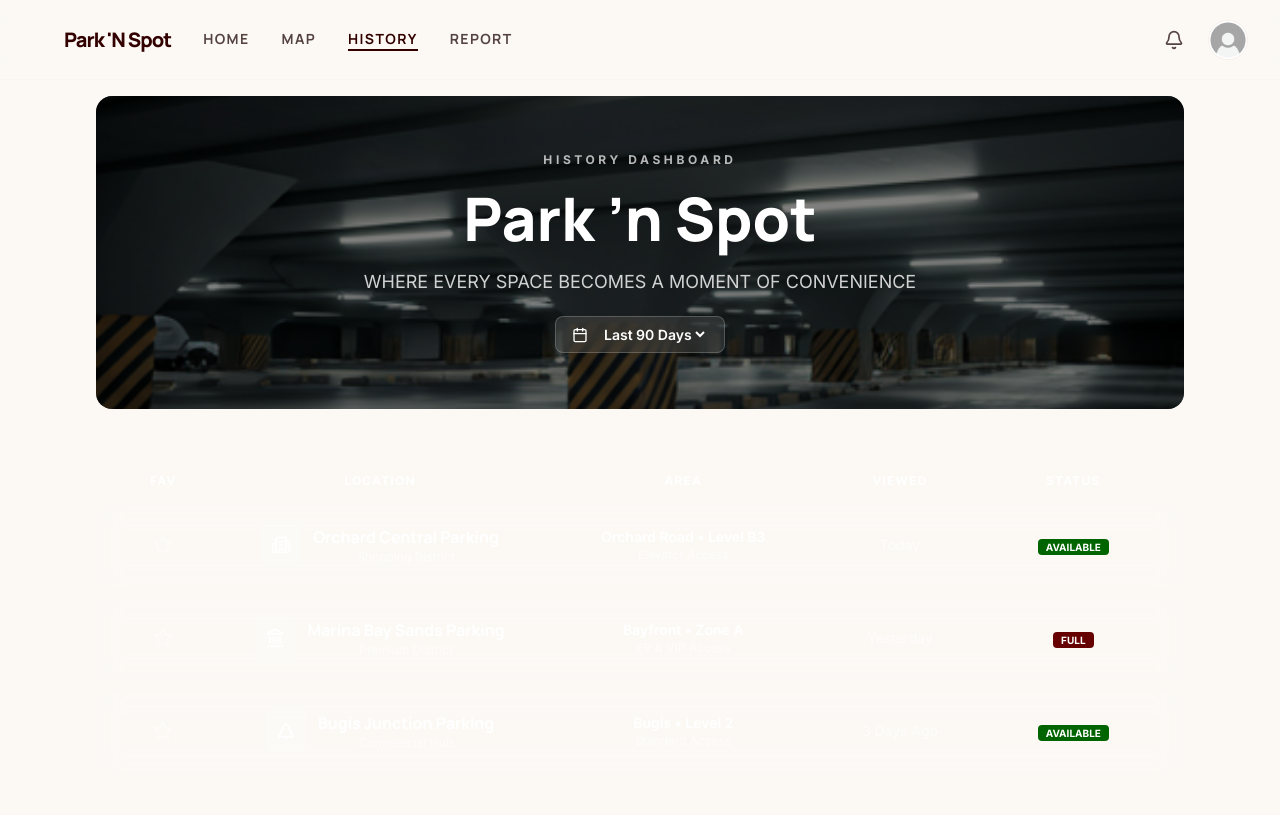
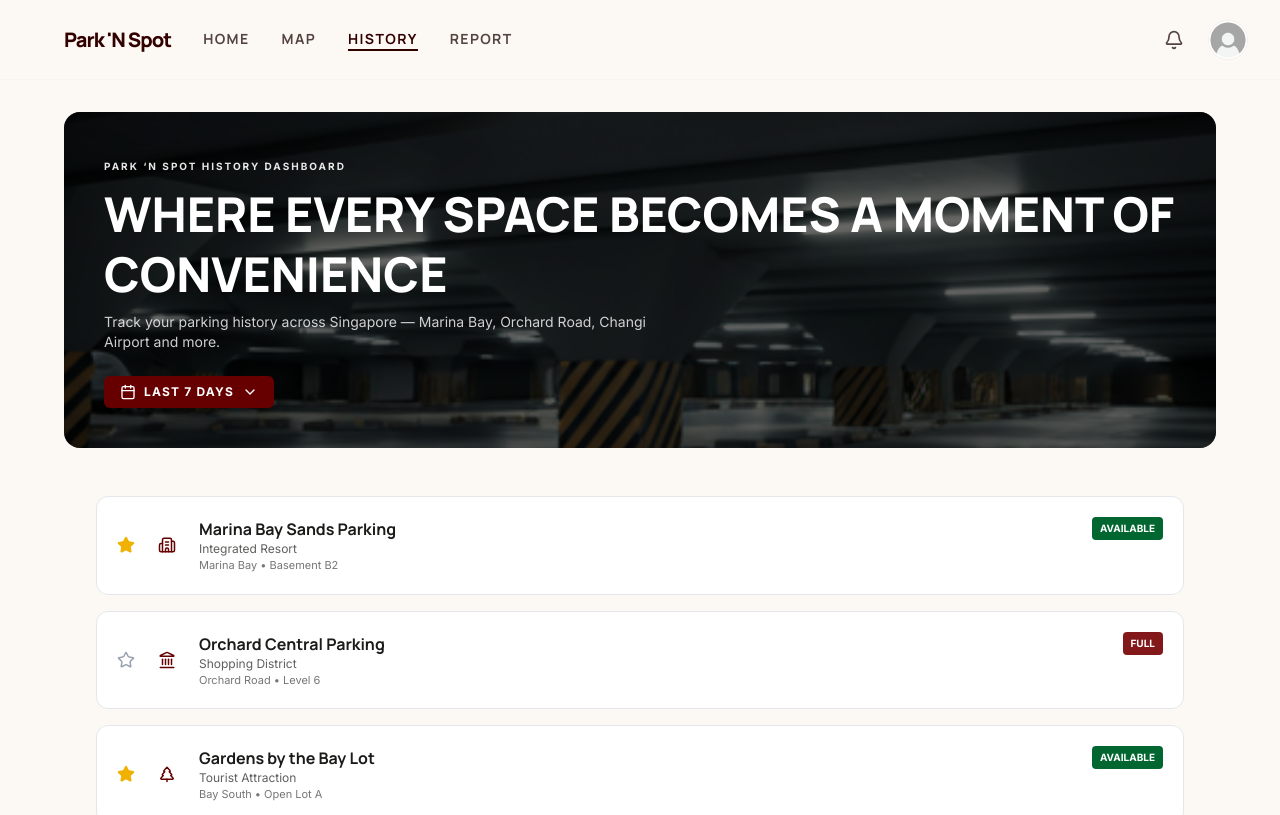
Before and after one commit to ELECTIVE12/PARK-N-SPOT, a React (Vite) app: page /history in a window 1280 px wide. Shown: the top 815 px of the page. Built offline with nearby package versions, Linux system fonts and the light colour scheme; sample sign-in values are in the browser's storage; what @react-pdf/renderer would draw is missing.

Commit message:
Update History.tsx

```diff
--- a/src/pages/user/History.tsx
+++ b/src/pages/user/History.tsx
@@ -1,210 +1,366 @@
-import React, { useState, useMemo } from 'react';
+import React, { useState, useRef } from 'react';
+import { motion } from 'motion/react';
 import {
-  Star,
   Building2,
   Landmark,
   TreePine,
-  Calendar
+  Star,
+  Calendar,
+  ChevronDown,
+  X
 } from 'lucide-react';
 import { cn } from '@/src/lib/utils';
 import findparkgo from "../../components/images/findparkgo.png";
 
 export default function History() {
 
-  const allLocations = [
+  const initialLocations = [
     {
+      id: 1,
+      name: "Marina Bay Sands Parking",
+      type: "Integrated Resort",
+      area: "Marina Bay • Basement B2",
+      status: "Available",
+      statusColor: "bg-green-800",
+      favorite: true,
+      active: false,
+      icon: Building2,
+      distance: "1.2 km",
+      slots: "120 slots"
+    },
+    {
+      id: 2,
       name: "Orchard Central Parking",
       type: "Shopping District",
-      area: "Orchard Road • Level B3",
-      access: "Elevator Access",
-      time: "Today",
-      status: "Available",
-      statusColor: "bg-[#006400]",
-      icon: Building2,
-      daysAgo: 0,
+      area: "Orchard Road • Level 6",
+      status: "Full",
+      statusColor: "bg-red-900",
+      favorite: false,
+      active: false,
+      icon: Landmark,
+      distance: "3.5 km",
+      slots: "0 slots"
     },
     {
-      name: "Marina Bay Sands Parking",
-      type: "Premium District",
-      area: "Bayfront • Zone A",
-      access: "EV & VIP Access",
-      time: "Yesterday",
-      status: "Full",
-      statusColor: "bg-[#660000]",
-      icon: Landmark,
-      daysAgo: 1,
+      id: 3,
+      name: "Gardens by the Bay Lot",
+      type: "Tourist Attraction",
+      area: "Bay South • Open Lot A",
+      status: "Available",
+      statusColor: "bg-green-800",
+      favorite: true,
+      active: false,
+      icon: TreePine,
+      distance: "2.0 km",
+      slots: "85 slots"
     },
     {
-      name: "Bugis Junction Parking",
-      type: "Commercial Hub",
-      area: "Bugis • Level 2",
-      access: "Standard Access",
-      time: "3 Days Ago",
+      id: 4,
+      name: "Changi Airport Terminal 3",
+      type: "Airport Parking",
+      area: "Terminal 3 • Basement 1",
       status: "Available",
-      statusColor: "bg-[#006400]",
-      icon: TreePine,
-      daysAgo: 3,
+      statusColor: "bg-green-800",
+      favorite: false,
+      active: false,
+      icon: Building2,
+      distance: "18 km",
+      slots: "300 slots"
     },
+    {
+      id: 5,
+      name: "VivoCity HarbourFront",
+      type: "Mall Parking",
+      area: "HarbourFront • Zone C",
+      status: "Full",
+      statusColor: "bg-red-900",
+      favorite: false,
+      active: false,
+      icon: Landmark,
+      distance: "6.1 km",
+      slots: "0 slots"
+    }
   ];
 
-  const [range, setRange] = useState(90);
-  const [favState, setFavState] = useState({});
+  const [locations, setLocations] = useState(initialLocations);
   const [visibleCount, setVisibleCount] = useState(3);
+  const [filterRange, setFilterRange] = useState("7");
+  const [openCalendar, setOpenCalendar] = useState(false);
+  const [selectedLocation, setSelectedLocation] = useState(null);
 
-  const filtered = useMemo(() => {
-    return allLocations.filter(item => item.daysAgo <= range);
-  }, [range]);
+  const buttonRef = useRef(null);
+  const [dropdownPos, setDropdownPos] = useState({ top: 0, left: 0, width: 0 });
 
-  const toggleFav = (index) => {
-    setFavState(prev => ({
-      ...prev,
-      [index]: !prev[index]
-    }));
+  const toggleCalendar = () => {
+    if (!openCalendar && buttonRef.current) {
+      const rect = buttonRef.current.getBoundingClientRect();
+      setDropdownPos({
+        top: rect.bottom + 8,
+        left: rect.left,
+        width: rect.width
+      });
+    }
+    setOpenCalendar(!openCalendar);
   };
 
-  const visibleLocations = filtered.slice(0, visibleCount);
+  const toggleFavorite = (id) => {
+    setLocations(prev =>
+      prev.map(loc =>
+        loc.id === id ? { ...loc, favorite: !loc.favorite } : loc
+      )
+    );
+  };
+
+  const setActive = (id) => {
+    const loc = locations.find(l => l.id === id);
+    setSelectedLocation(loc);
+
+    setLocations(prev =>
+      prev.map(loc =>
+        loc.id === id
+          ? { ...loc, active: true }
+          : { ...loc, active: false }
+      )
+    );
+  };
+
+  const loadMore = () => {
+    setVisibleCount(prev => prev + 2);
+  };
+
+  const options = [
+    { value: "7", label: "Last 7 Days" },
+    { value: "30", label: "Last 30 Days" },
+    { value: "90", label: "Last 90 Days" },
+    { value: "all", label: "All Time" }
+  ];
+
+  const selectedLabel =
+    options.find(o => o.value === filterRange)?.label;
 
   return (
-    <main className="relative z-10 min-h-screen pt-24 pb-24 px-4 sm:px-6 md:px-12 lg:px-24 max-w-[1500px] mx-auto text-white">
+    <div className="flex flex-col min-h-screen">
 
-      {/* HERO ONLY BACKGROUND */}
-      <div className="relative mb-12 rounded-2xl overflow-hidden">
+      <div className="px-4 sm:px-6 md:px-10 xl:px-16 2xl:px-24 max-w-[1800px] mx-auto pt-24 sm:pt-28">
+
+        <div className="relative rounded-2xl overflow-hidden">
 
           <div
-          className="absolute inset-0 -z-10"
+            className="absolute inset-0"
             style={{
               backgroundImage: `url(${findparkgo})`,
               backgroundSize: 'cover',
-            backgroundPosition: 'center'
+              backgroundPosition: 'center',
+              animation: 'bgMove 20s ease-in-out infinite alternate',
+              transform: 'scale(1.08)',
             }}
           />
 
-        {/* lighter overlay (NOT black heavy shadow) */}
-        <div className="absolute inset-0 -z-10 bg-black/50" />
+          <div className="absolute inset-0 bg-black/60" />
 
-        {/* HERO */}
-        <header className="flex flex-col items-center text-center gap-5 py-14 px-6">
+          <div className="relative z-10 p-6 sm:p-8 lg:p-10">
 
-          <span className="text-xs font-bold tracking-[0.3em] uppercase text-white/70">
-            History Dashboard
+            <motion.div
+              initial={{ opacity: 0, x: -20 }}
+              animate={{ opacity: 1, x: 0 }}
+              className="mb-6"
+            >
+              <span className="text-white font-bold tracking-[0.2em] uppercase text-[10px] opacity-90">
+                Park ‘n Spot History Dashboard
               </span>
 
-          <h1 className="text-4xl sm:text-5xl md:text-6xl font-black">
-            Park ’n Spot
+              <h1 className="text-2xl sm:text-3xl md:text-4xl xl:text-5xl font-black text-white leading-tight mt-2">
+                WHERE EVERY SPACE BECOMES A MOMENT OF CONVENIENCE
               </h1>
 
-          <p className="text-sm sm:text-base md:text-lg text-white/80 max-w-2xl">
-            WHERE EVERY SPACE BECOMES A MOMENT OF CONVENIENCE
+              <p className="text-white/80 text-xs sm:text-sm max-w-xl mt-2">
+                Track your parking history across Singapore — Marina Bay, Orchard Road, Changi Airport and more.
               </p>
+            </motion.div>
 
-          {/* CLEAN CALENDAR (NO BLACK SHADOW) */}
-          <div className="flex items-center gap-3 text-sm font-semibold bg-white/10 backdrop-blur-md px-4 py-2 rounded-lg border border-white/20">
+            {/* CALENDAR BUTTON */}
+            <div className="relative w-fit">
 
+              <button
+                ref={buttonRef}
+                onClick={toggleCalendar}
+                className="flex items-center gap-2 bg-[#660000] px-4 py-2 rounded-md text-white text-xs font-bold uppercase tracking-widest"
+              >
                 <Calendar size={16} />
-
-            <select
-              value={range}
-              onChange={(e) => {
-                setRange(Number(e.target.value));
-                setVisibleCount(3);
-              }}
-              className="bg-transparent text-white outline-none cursor-pointer"
-            >
-              <option className="text-black" value={7}>Last 7 Days</option>
-              <option className="text-black" value={30}>Last 30 Days</option>
-              <option className="text-black" value={90}>Last 90 Days</option>
-            </select>
+                <span>{selectedLabel}</span>
+                <ChevronDown
+                  size={16}
+                  className={cn(
+                    "transition-transform duration-200",
+                    openCalendar ? "rotate-180" : "rotate-0"
+                  )}
+                />
+              </button>
 
             </div>
 
-        </header>
+          </div>
+        </div>
       </div>
 
-      {/* TABLE HEADER (FORCE VISIBILITY FIX) */}
-      <div className="hidden md:grid grid-cols-12 px-6 py-4 text-xs font-bold uppercase tracking-widest text-white text-center relative z-10">
-
-        <div className="col-span-1">Fav</div>
-        <div className="col-span-4">Location</div>
-        <div className="col-span-3">Area</div>
-        <div className="col-span-2">Viewed</div>
-        <div className="col-span-2">Status</div>
-
-      </div>
-
-      {/* LIST */}
-      <div className="space-y-3 relative z-10">
-
-        {visibleLocations.map((loc, i) => (
+      {openCalendar && (
         <div
-            key={i}
-            className="bg-white/10 backdrop-blur-md hover:bg-white/15 transition rounded-xl md:rounded-none md:border-b border-white/10"
+          className="fixed z-50 bg-white rounded-md shadow-lg overflow-hidden"
+          style={{
+            top: dropdownPos.top,
+            left: dropdownPos.left,
+            width: dropdownPos.width
+          }}
         >
-
-            <div className="grid grid-cols-1 md:grid-cols-12 items-center px-5 sm:px-6 md:px-8 py-5 gap-4 text-center">
-
-              {/* FAVORITE */}
-              <div className="col-span-1 flex justify-center">
+          {options.map((opt) => (
             <button
-                  onClick={() => toggleFav(i)}
+              key={opt.value}
+              onClick={() => {
+                setFilterRange(opt.value);
+                setOpenCalendar(false);
+              }}
               className={cn(
-                    "transition-transform hover:scale-110",
-                    favState[i] ? "text-yellow-400" : "text-white/40"
+                "w-full text-left px-4 py-2 text-sm hover:bg-gray-100",
+                filterRange === opt.value && "bg-gray-200 font-bold"
               )}
             >
-                  <Star size={20} fill={favState[i] ? "currentColor" : "none"} />
+              {opt.label}
             </button>
+          ))}
         </div>
+      )}
 
-              {/* LOCATION */}
-              <div className="col-span-4 flex flex-col items-center md:flex-row md:justify-center gap-3">
+      <main className="py-12 px-6 md:px-12 lg:px-24 max-w-7xl mx-auto w-full">
 
-                <div className="w-10 h-10 bg-white/10 rounded flex items-center justify-center">
-                  <loc.icon size={20} />
+        <div className="space-y-4">
+
+          {locations.slice(0, visibleCount).map((loc) => (
+            <motion.div
+              key={loc.id}
+              whileTap={{ scale: 0.98 }}
+              onClick={() => setActive(loc.id)}
+              className={cn(
+                "p-5 rounded-xl border cursor-pointer transition-all bg-white",
+                loc.active ? "border-[#660000] shadow-lg" : "border-gray-200"
+              )}
+            >
+              <div className="flex justify-between items-start">
+
+                <div className="flex items-center gap-3">
+
+                  <button
+                    onClick={(e) => {
+                      e.stopPropagation();
+                      toggleFavorite(loc.id);
+                    }}
+                  >
+                    <Star
+                      size={18}
+                      className={loc.favorite ? "fill-yellow-500 text-yellow-500" : "text-gray-400"}
+                    />
+                  </button>
+
+                  <div className="w-10 h-10 flex items-center justify-center text-[#660000]">
+                    <loc.icon size={18} />
                   </div>
 
                   <div>
-                  <h4 className="font-bold">{loc.name}</h4>
-                  <p className="text-xs text-white/60">{loc.type}</p>
+                    <h4 className="font-bold text-sm md:text-base">{loc.name}</h4>
+                    <p className="text-xs opacity-70">{loc.type}</p>
+                    <p className="text-[11px] opacity-60">{loc.area}</p>
                   </div>
 
                 </div>
 
-              {/* AREA */}
-              <div className="col-span-3">
-                <p className="text-sm font-semibold">{loc.area}</p>
-                <p className="text-xs text-white/60">{loc.access}</p>
-              </div>
-
-              {/* TIME */}
-              <div className="col-span-2 text-sm text-white/60">
-                {loc.time}
-              </div>
-
-              {/* STATUS */}
-              <div className="col-span-2">
                 <span className={cn(
-                  "text-[10px] uppercase font-bold text-white px-2 py-0.5 rounded",
+                  "text-[10px] uppercase font-bold text-white px-2 py-1 rounded",
                   loc.statusColor
                 )}>
                   {loc.status}
                 </span>
+
               </div>
 
-            </div>
-          </div>
+            </motion.div>
           ))}
 
         </div>
 
-      {/* LOAD MORE */}
-      {visibleCount < filtered.length && (
-        <div className="mt-10 flex justify-center">
-          <button className="px-10 py-3 bg-[#660000] text-white font-bold uppercase tracking-widest rounded-sm hover:bg-[#7a0000] transition">
-            Load More Locations
+        {visibleCount < locations.length && (
+          <div className="flex justify-center mt-8">
+            <button
+              onClick={loadMore}
+              className="px-5 py-2 bg-[#660000] text-white rounded-lg hover:opacity-90"
+            >
+              Load More
             </button>
           </div>
         )}
 
       </main>
+
+      {selectedLocation && (
+        <div
+          className="fixed inset-0 bg-black/60 flex items-center justify-center z-50"
+          onClick={() => setSelectedLocation(null)}
+        >
+          <motion.div
+            initial={{ opacity: 0, scale: 0.9 }}
+            animate={{ opacity: 1, scale: 1 }}
+            className="bg-white w-[90%] max-w-md rounded-xl p-6 relative"
+            onClick={(e) => e.stopPropagation()}
+          >
+
+            <button
+              onClick={() => setSelectedLocation(null)}
+              className="absolute top-3 right-3 text-gray-500"
+            >
+              <X size={18} />
+            </button>
+
+            <h2 className="text-lg font-bold text-[#660000]">
+              {selectedLocation.name}
+            </h2>
+
+            <p className="text-sm opacity-70 mt-1">
+              {selectedLocation.type}
+            </p>
+
+            <div className="mt-4 space-y-3 text-sm">
+
+              <div className="flex justify-between bg-gray-50 border-l-4 border-[#660000] px-3 py-2 rounded-md">
+                <span>📍 Location</span>
+                <span className="text-[#660000] font-bold">{selectedLocation.area}</span>
+              </div>
+
+              <div className="flex justify-between bg-gray-50 border-l-4 border-[#660000] px-3 py-2 rounded-md">
+                <span>🚗 Status</span>
+                <span>{selectedLocation.status}</span>
+              </div>
+
+              <div className="flex justify-between bg-gray-50 border-l-4 border-[#660000] px-3 py-2 rounded-md">
+                <span>📏 Distance</span>
+                <span className="text-[#660000] font-bold">{selectedLocation.distance}</span>
+              </div>
+
+              <div className="flex justify-between bg-gray-50 border-l-4 border-[#660000] px-3 py-2 rounded-md">
+                <span>🅿️ Slots</span>
+                <span className="text-[#660000] font-bold">{selectedLocation.slots}</span>
+              </div>
+
+            </div>
+
+          </motion.div>
+        </div>
+      )}
+
+      <style>{`
+        @keyframes bgMove {
+          0% { transform: scale(1.05); }
+          100% { transform: scale(1.15); }
+        }
+      `}</style>
+
+    </div>
   );
 }
```
Lines whose indentation alone changed are shown as unchanged.
